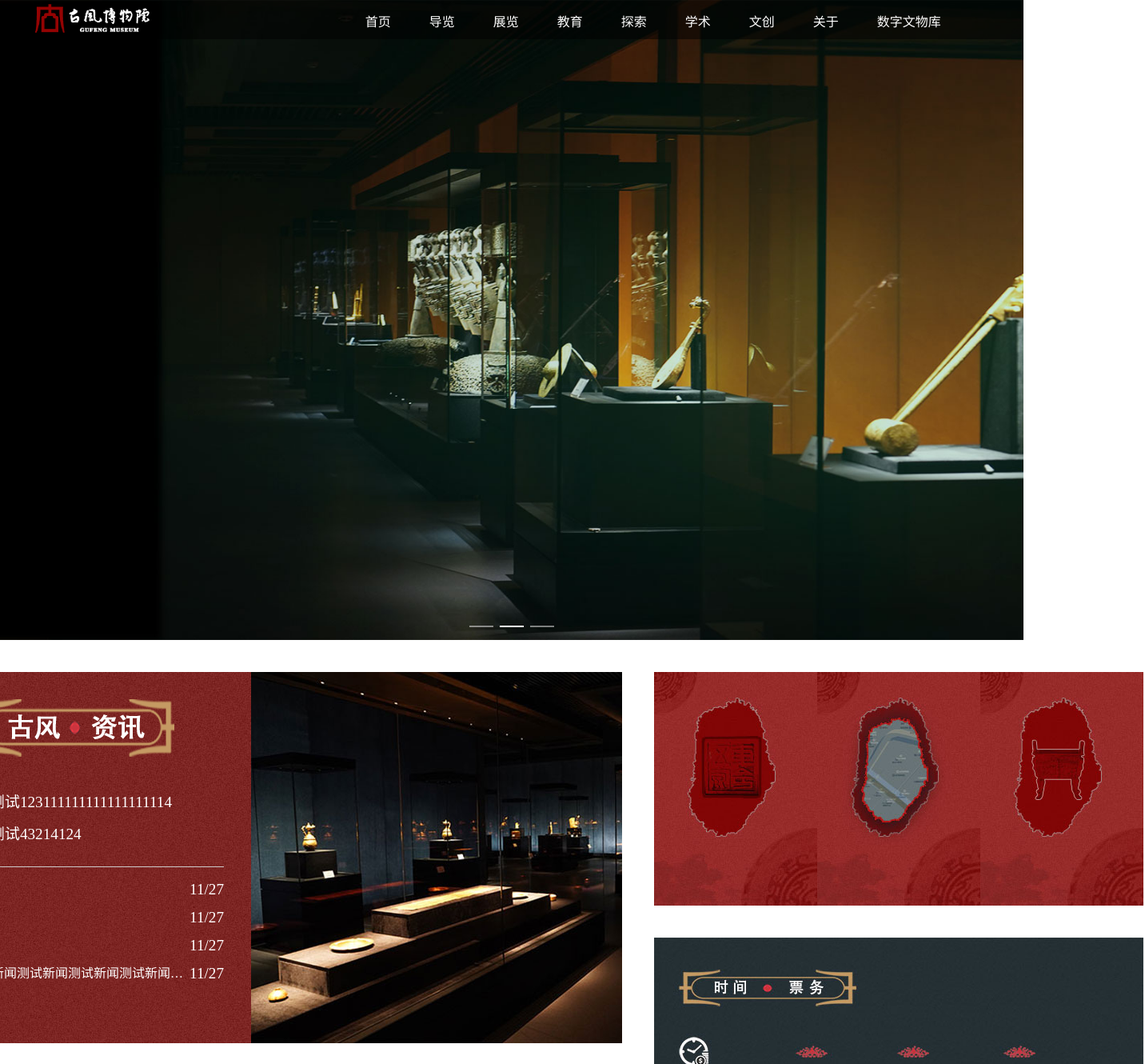
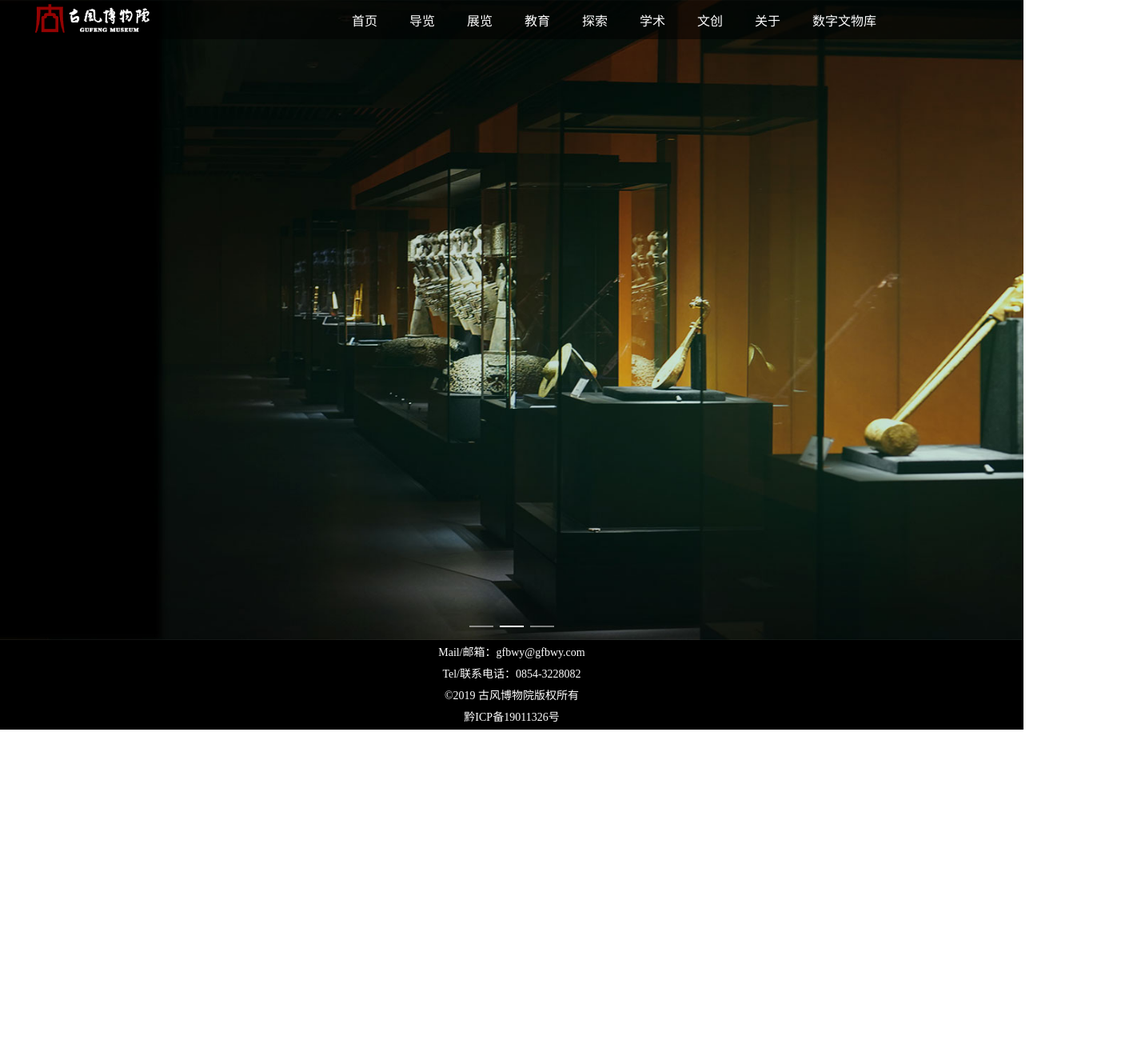
Before and after one commit to sliwu/gfbwy, a Vue app: page / in a window 1280 px wide. Shown: the top 1330 px of the page at 80% size, 1432 px wide, since content can reach past the window. After the commit the page ends 912 px from the top, so only its background shows below. Built offline with nearby package versions, Linux system fonts and the light colour scheme.

Commit message:
'首页主题有问题'

```diff
--- a/src/components/home/botbar/botbar.vue
+++ b/src/components/home/botbar/botbar.vue
@@ -1,4 +1,7 @@
 <style lang="less" scoped>
+    body{
+        width: 100%;
+    }
     .botbar {
         background-color: black;
         width: 100%;
@@ -21,8 +24,8 @@
 </style>
 
 <template>
-    <el-row class="botbar" type="flex" justify="center" align="middle">
-        <el-col :span="6">
+    <el-row  type="flex" justify="center" align="middle">
+        <el-col :span="24" class="botbar">
             <div class="textcenter">
                 <p>
                     Mail/邮箱：gfbwy@gfbwy.com
--- a/src/components/home/carousel/carousel.vue
+++ b/src/components/home/carousel/carousel.vue
@@ -1,56 +1,40 @@
-<style scoped>
+<style scoped lang="less">
 
 </style>
 
 <template>
-    <div>
+
         <el-carousel
-                :height='m_screenHeight+"px"'
+                :height='height+"px"'
                 arrow='hover'
-                :interval="4000"
-        >
+                :interval="4000">
             <el-carousel-item v-for="item in imgSrc" :key="item.id">
                 <a :href="item.url">
                     <el-image
-                            style="width: 100%; height: 100%"
+                            style="height: 100%"
                             :src='item.src'
                             fit='cover'
                     ></el-image>
                 </a>
             </el-carousel-item>
         </el-carousel>
-    </div>
+
 </template>
 <script>
     export default {
         name: 'carousel',
         data() {
             return {
-                m_screenWidth: '',
-                m_screenHeight: ''
+
             }
         },
         props: {
             imgSrc: {
-                src: String
-            }
-        },
-        mounted() {
-            //监听窗口变化改变轮播图大小
-            window.onresize = () => { // 定义窗口大小变更通知事件
-                this.$store.state.screenWidth = window.innerWidth //窗口宽度
-                this.$store.state.screenHeight = window.innerHeight //窗口高度
-                this.m_screenWidth = window.innerWidth //窗口宽度
-                this.m_screenHeight = window.innerHeight //窗口高度
-                // console.log(this.$store.state.screenWidth)
-                // console.log('------------------------------')
-                // console.log(this.$store.state.screenHeight)
-            }
-        },
-        created(){
-            //刚刚打开页面时重置图片大小
-            this.m_screenWidth = window.innerWidth //窗口宽度
-            this.m_screenHeight = window.innerHeight //窗口高度
+                id:Number,
+                src: String,
+                url:String
+            },
+            height: Number
         }
 
     }
--- a/src/components/home/topbar/topbar.vue
+++ b/src/components/home/topbar/topbar.vue
@@ -1,40 +1,90 @@
-<style scoped>
+<style scoped lang="less">
+    /*小于812px*/
+    @media screen and  (max-width: 812px) {
+        .topbar {
+            a {
+                margin-left: 0px;
+            }
+        }
+        .navbar{
+            li{
+                margin-left: 15px;
+            }
+        }
+    }
+    /*大于812px*/
+    @media screen and  (min-width: 812px) {
+        .topbar {
+            a {
+                margin-left: 30px;
+            }
+        }
+        .navbar{
+            li{
+                margin-left: 10px;
+            }
+        }
+    }
     .topbar {
-        position:fixed;
+        position: fixed;
         width: 100%;
         height: 49px;
         z-index: 10;
+
+        img {
+            height: 46px;
+        }
     }
-    /* 不设置宽度会被挤小 */
-    .menusize{
-        width: 80px;
-        height: 21px;
+    /*导航栏*/
+    .navbar{
+        a{
+            font-size: 1.0em;
+            color: white;
+            text-decoration: none;
+        }
+        a:hover{
+            color: rgb(230, 168, 34);
+        }
+        li{
+            display: inline;
+            list-style: none;
+            width: 80px;
+            height: 21px;
+
+        }
+
+        ul{
+            position: relative;
+            left: 50%;
+            transform: translate(-25%);
+        }
     }
-    .menufont-size{
-        font-size: 16px;
-        color: white;
-        text-decoration:none;
-    }
-    .menufont-size:hover{
-        color: rgb(230, 168, 34);
-    }
+
+
+
 </style>
 
 <template>
-    <el-row class="topbar"  type="flex" align='middle' :style='{"background-color":"rgba(0, 0, 0,"+opacityA+")"}'>
-        <el-col :span="4" style="margin-left: 30px;">
+    <el-row class="topbar" type="flex" align='middle' :style='{"background-color":"rgba(0, 0, 0,"+opacityA+")"}'>
+        <el-col :xs="1" :sm="2">
             <a href="javascript:void(0)">
-                <img :src="logoImgSrc" style="height: 46px;" />
+                <img :src="logoImgSrc"/>
             </a>
         </el-col>
-        <el-col :span='1' :push="4" v-for="item in menuStruc" :key="item.title" class="menusize">
-                <a :href="item.url" class="menufont-size">{{item.title}}</a>
+<!--        导航栏-->
+        <el-col :sm='22' class="navbar">
+            <ul>
+                <li  v-for="item in menuStruc" :key="item.title" >
+                    <a :href="item.url">{{item.title}}</a>
+                </li>
+            </ul>
         </el-col>
     </el-row>
 </template>
 
 <script>
     import imglogoSrc from "@/assets/logo/logo.png"
+
     export default {
         name: 'topbar',
         data() {
@@ -42,12 +92,8 @@
                 logoImgSrc: imglogoSrc
             }
         },
-        components: {
-
-        },
-        methods: {
-
-        },
+        components: {},
+        methods: {},
         props: {
             // 设置菜单列表
             menuStruc: {
@@ -55,8 +101,8 @@
                 url: String
             },
             // 设置背景颜色透明度
-            opacityA:{
-                default:0.5
+            opacityA: {
+                default: 0.5
 
             }
         }
--- a/src/components/szwwk/collsortview/sortbar.vue
+++ b/src/components/szwwk/collsortview/sortbar.vue
@@ -1,7 +1,6 @@
 <style lang="less" >
   .sortbar{
     width:210px ;
-    height: 100%;
     background-color: #00636a;
     position: absolute;
     left: 0;
@@ -11,7 +10,7 @@
 </style>
 
 <template>
-  <div class="sortbar">
+  <div class="sortbar" :style="{height:height+'px'}">
 
   </div>
 </template>
@@ -31,7 +30,7 @@ export default {
    methods: {
   },
   props: {
-
+    height:Number
   }
 };
 </script>
--- a/src/components/szwwk/imgview/imgcardview.vue
+++ b/src/components/szwwk/imgview/imgcardview.vue
@@ -1,17 +1,33 @@
 <style lang="less">
   .imgview{
-    width: 100%;
-    height: 100%;
     background-color: #00737b;
     position: absolute;
     top: 70px;
     left: 210px;
-
+    overflow: auto;
   }
 </style>
 
 <template>
-    <div class="imgview">
+    <div class="imgview" :style="{height:height+'px',width:width+'px'}">
+    <div>123123</div>
+    <div>123123</div>
+    <div>123123</div>
+    <div>123123</div>
+    <div>123123</div>
+    <div>123123</div>
+    <div>123123</div>
+    <div>123123</div>
+    <div>123123</div>
+    <div>123123</div>
+    <div>123123</div>
+    <div>123123</div>
+    <div>123123</div>
+    <div>123123</div>
+    <div>123123</div>
+    <div>123123</div>
+    <div>123123</div>
+    <div>123123</div>
 
     </div>
 </template>
@@ -24,6 +40,9 @@
             return {};
         },
         methods: {},
-        props: {}
+        props: {
+            width:Number,
+            height:Number
+        }
     };
 </script>
--- a/src/views/Home.vue
+++ b/src/views/Home.vue
@@ -1,9 +1,8 @@
 <template>
     <div>
-    <topbar :menuStruc='menulist' >
-    </topbar>
-    <carousel :imgSrc='imgSrc'></carousel>
-    <maincontens></maincontens>
+        <topbar :menuStruc='menulist'></topbar>
+        <carousel :imgSrc='imgSrc' :height="m_screenHeight"></carousel>
+<!--        <maincontens></maincontens>-->
         <botbar></botbar>
     </div>
 </template>
@@ -12,8 +11,8 @@
     //组件懒加载
     const topbar = () => import('@/components/home/topbar/topbar.vue')
     const carousel = () => import('@/components/home/carousel/carousel.vue')
-  const maincontens=()=>import('@/components/home/maincontens/maincontens.vue')
-  const botbar=()=>import('@/components/home/botbar/botbar.vue')
+    // const maincontens = () => import('@/components/home/maincontens/maincontens.vue')
+    const botbar = () => import('@/components/home/botbar/botbar.vue')
 
     //图片路径导入
     import bgImg1 from "@/assets/homeimg/1.jpg";
@@ -26,11 +25,12 @@
         components: {
             topbar,
             carousel,
-      maincontens,
+            // maincontens,
             botbar
         },
         data() {
             return {
+                //导航栏内容
                 menulist: [{
                     title: '首页',
                     url: '/home'
@@ -55,28 +55,45 @@
                 }, {
                     title: '关于',
                     url: '/home'
-        },{
-          title:'数字文物库',
-          url:'/szwwk'
+                }, {
+                    title: '数字文物库',
+                    url: '/szwwk'
                 }],
+                //图片地址
                 imgSrc: [
                     {
-            id:0,
-            src:bgImg1,
-            url:'/szwwk'
+                        id: 0,
+                        src: bgImg1,
+                        url: '/szwwk'
                     },
                     {
-            id:1,
-            src:bgImg2,
-            url:'/szwwk'
+                        id: 1,
+                        src: bgImg2,
+                        url: '/szwwk'
                     },
                     {
-            id:2,
-            src:bgImg3,
-            url:'/szwwk'
+                        id: 2,
+                        src: bgImg3,
+                        url: '/szwwk'
                     }
-        ]
+                ],
+                //  屏幕大小信息
+                m_screenWidth: Number,
+                m_screenHeight: Number
             }
+        },
+        mounted() {
+            //监听窗口变化改变轮播图大小
+            window.onresize = () => { // 定义窗口大小变更通知事件
+                this.m_screenWidth = window.innerWidth //窗口宽度
+                this.m_screenHeight = window.innerHeight //窗口高度
+
+            }
+        },
+        created() {
+            //刚刚打开页面时重置图片大小
+            this.m_screenWidth = window.innerWidth //窗口宽度
+            this.m_screenHeight = window.innerHeight //窗口高度
         }
     }
 </script>
--- a/src/views/sszwk.vue
+++ b/src/views/sszwk.vue
@@ -1,8 +1,13 @@
+<style lang="less" >
+html,body{
+
+}
+</style>
 <template>
     <div>
         <topbar></topbar>
-        <sortbar></sortbar>
-        <imgcardview></imgcardview>
+        <sortbar :height="sortHeight"></sortbar>
+        <imgcardview :height="imgHeight" :width="imgWidth"></imgcardview>
     </div>
 </template>
 
@@ -26,8 +31,23 @@
         },
         data() {
             return {
+                imgWidth: Number,
+                imgHeight: Number,
+                sortHeight:Number
+            }
+        },
+        mounted() {
+            window.onresize=()=>{
+                this.imgWidth=window.innerWidth-210 //窗口宽度
+                this.imgHeight=window.innerHeight-70 //窗口宽度
+                this.sortHeight=window.innerHeight-70
+            }
 
-         }
+        },
+        created() {
+            this.imgWidth=window.innerWidth-210 //窗口宽度
+            this.imgHeight=window.innerHeight-70 //窗口宽度
+            this.sortHeight=window.innerHeight-70
         }
     }
 </script>
```
Lines whose indentation alone changed are shown as unchanged.
